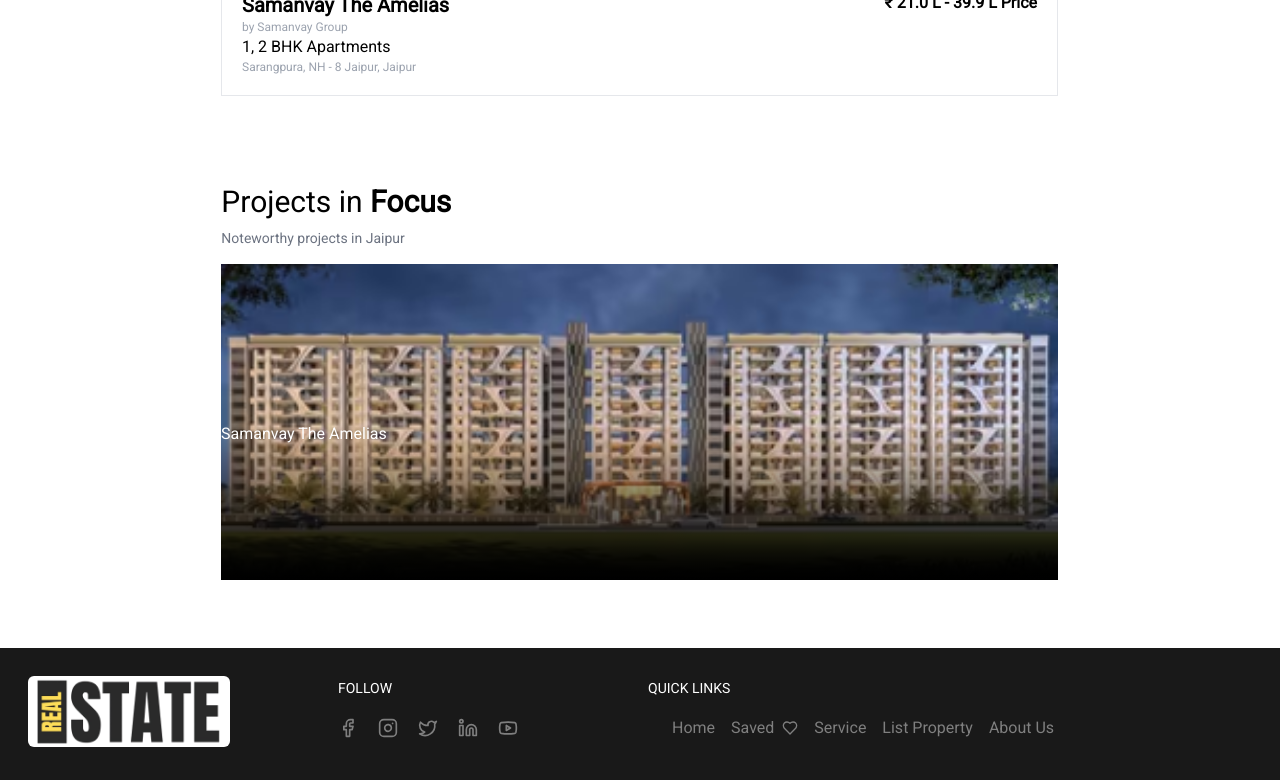
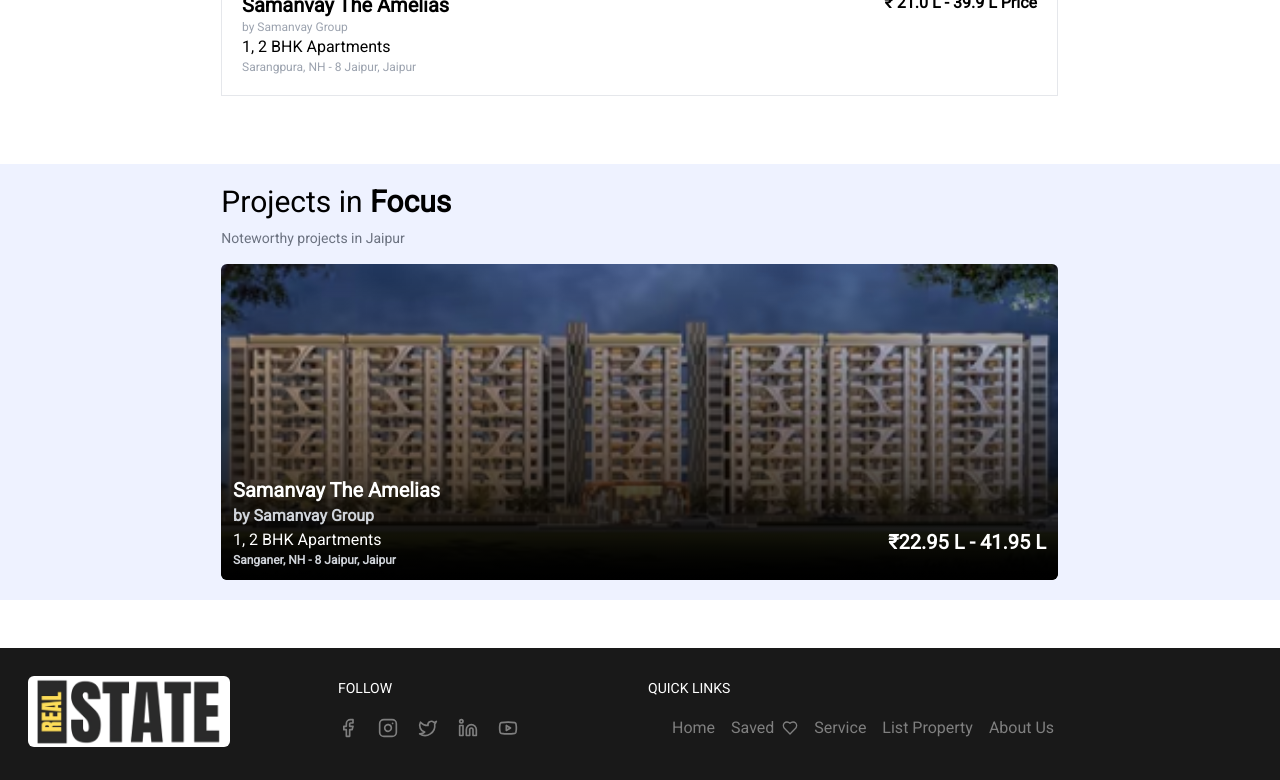
Before and after one commit to teamparmjeet/house, a Next.js app: page / in a window 1280 px wide. Shown: the part 1502-2282 px from the top of the page. Built offline with nearby package versions, Linux system fonts and the light colour scheme.

Commit message:
initial commit

```diff
--- a/app/page.js
+++ b/app/page.js
@@ -9,7 +9,7 @@
 
       <Banner title=" Jaipur" />
 
-      <div className=' bg-gray-100'>
+      <div className=' bg-indigo-50'>
 
         <div className=' container lg:w-2/3 mx-auto py-5 lg:my-12'>
           <div className=' lg:mb-4 mb-2 px-2'>
@@ -33,7 +33,7 @@
         <TopProjectCard />
       </div>
 
-
+<div  className=' bg-indigo-50'>
       <div className=' container lg:w-2/3 mx-auto py-5 lg:my-12'>
         <div className=' lg:mb-4 mb-2 px-2'>
           <h2 className=' text-3xl'>Projects in <span className=' font-semibold'> Focus</span></h2>
@@ -42,7 +42,7 @@
         </div>
         <FocusCard />
       </div>
-
+      </div>
     </>
   )
 }
--- a/components/card/focus/Card.jsx
+++ b/components/card/focus/Card.jsx
@@ -29,17 +29,53 @@
         <>
 
 
-            <Carousel responsive={responsive} autoPlay removeArrowOnDeviceType={["tablet", "mobile"]}>
+            <Carousel responsive={responsive}  infinite={true} autoPlay removeArrowOnDeviceType={["tablet", "mobile"]}>
                 <div className=" mx-2">
-                    <div className=" relative">
-                        <Image className='object-cover  w-full' src="/image/samanvay_the_amelias-sarangpura-jaipur-samanvay_group.avif" width={500} height={250} />
-                        <div className=' absolute bottom-0 bg-gradient-to-b from-transparent to-black  h-1/2  w-full text-white '>
-                           <h1>Samanvay The Amelias</h1>
+                    <div className=" relative rounded-md overflow-hidden">
+                        <Image alt='' className='object-cover  w-full' src="/image/samanvay_the_amelias-sarangpura-jaipur-samanvay_group.avif" width={400} height={141} />
+                        <div className=' absolute bottom-0 rounded-md top-0 bg-gradient-to-b from-transparent to-black    w-full text-white '>
+                          <div className=' absolute bottom-0 left-0 right-0 p-3'>
+                          <h1 className=' text-xl font-semibold'>Samanvay The Amelias</h1>
+                            <p className='text-gray-300 font-semibold'>by Samanvay Group</p>
+
+                            <div className="flex justify-between">
+                                <div>
+                                    <h6> 1, 2 BHK Apartments</h6>
+
+                                    <p className=' text-xs text-gray-300 font-semibold'>Sanganer, NH - 8 Jaipur, Jaipur</p>
+                                </div>
+                                <div className=' font-semibold text-xl'>₹22.95 L - 41.95 L</div>
+                            </div>
+                          </div>
                         </div>
                     </div>
 
 
                 </div>
+
+                <div className=" mx-2">
+                    <div className=" relative rounded-md overflow-hidden">
+                        <Image alt='' className='object-cover  w-full' src="/image/samanvay_the_amelias-sarangpura-jaipur-samanvay_group.avif" width={400} height={141} />
+                        <div className=' absolute bottom-0 rounded-md top-0 bg-gradient-to-b from-transparent to-black    w-full text-white '>
+                          <div className=' absolute bottom-0 left-0 right-0 p-3'>
+                          <h1 className=' text-xl font-semibold'>Samanvay The Amelias</h1>
+                            <p className='text-gray-300 font-semibold'>by Samanvay Group</p>
+
+                            <div className="flex justify-between">
+                                <div>
+                                    <h6> 1, 2 BHK Apartments</h6>
+
+                                    <p className=' text-xs text-gray-300 font-semibold'>Sanganer, NH - 8 Jaipur, Jaipur</p>
+                                </div>
+                                <div className=' font-semibold text-xl'>₹22.95 L - 41.95 L</div>
+                            </div>
+                          </div>
+                        </div>
+                    </div>
+
+
+                </div>
+
             </Carousel>
 
         </>
--- a/components/card/spotlight/Card.jsx
+++ b/components/card/spotlight/Card.jsx
@@ -29,11 +29,11 @@
         <>
 
 
-            <Carousel responsive={responsive} autoPlay removeArrowOnDeviceType={["tablet", "mobile"]}>
+            <Carousel responsive={responsive} infinite={true} autoPlay removeArrowOnDeviceType={["tablet", "mobile"]}>
                 <div className="rounded-xl mx-2 bg-gradient-to-b from-indigo-200 to-red-100 grid lg:grid-cols-7  ">
                     <div className="lg:col-span-2 flex flex-col justify-between lg:h-80  p-5 ">
                         <div className=' flex items-center gap-4'>
-                            <Image src="/image/medium.avif" className=' rounded-md' width={80} height={80} />
+                            <Image alt='' src="/image/medium.avif" className=' rounded-md' width={80} height={80} />
                             <h2 className=' text-lg font-semibold'>vinayak buildersand developers</h2>
                         </div>
                         <div>
@@ -48,14 +48,14 @@
                         <button className=' bg-[#5e23dc] text-white rounded-md px-4 py-2 w-full font-medium'>Contact</button>
                     </div>
                     <div className="lg:col-span-5 ">
-                        <Image className='object-cover lg:h-80 h-52 rounded-lg  w-full' src="/image/the_century_garden-bhankrota-jaipur-century.avif" width={500} height={500} />
+                        <Image alt='' className='object-cover lg:h-80 h-52 rounded-lg  w-full' src="/image/the_century_garden-bhankrota-jaipur-century.avif" width={500} height={500} />
                     </div>
                 </div>
 
                 <div className="rounded-xl mx-2 bg-gradient-to-b from-indigo-200 to-red-100 grid lg:grid-cols-7  ">
                     <div className="lg:col-span-2 flex flex-col justify-between lg:h-80  p-5 ">
                         <div className=' flex items-center gap-4'>
-                            <Image src="/image/medium.avif" className=' rounded-md' width={80} height={80} />
+                            <Image alt='' src="/image/medium.avif" className=' rounded-md' width={80} height={80} />
                             <h2 className=' text-lg font-semibold'>vinayak buildersand developers</h2>
                         </div>
                         <div>
@@ -70,29 +70,7 @@
                         <button className=' bg-[#5e23dc] text-white rounded-md px-4 py-2 w-full font-medium'>Contact</button>
                     </div>
                     <div className="lg:col-span-5 ">
-                        <Image className='object-cover lg:h-80 h-52 rounded-lg  w-full' src="/image/the_century_garden-bhankrota-jaipur-century.avif" width={500} height={500} />
-                    </div>
-                </div>
-
-                <div className="rounded-xl mx-2 bg-gradient-to-b from-indigo-200 to-red-100 grid lg:grid-cols-7  ">
-                    <div className="lg:col-span-2 flex flex-col justify-between lg:h-80  p-5 ">
-                        <div className=' flex items-center gap-4'>
-                            <Image src="/image/medium.avif" className=' rounded-md' width={80} height={80} />
-                            <h2 className=' text-lg font-semibold'>vinayak buildersand developers</h2>
-                        </div>
-                        <div>
-                            <h2 className=' text-lg font-bold'>Vinayak Royal Crysta</h2>
-                            <p className=' text-sm text-gray-500'>Bhankrota, NH - 8 Jaipur, Jaipur</p>
-
-                        </div>
-                        <div>
-                            <h2 className=' text-lg font-bold '>₹ 21.0 L - 35.0 L</h2>
-                            <p className=' text-sm text-gray-500'>1, 2 BHK Apartments</p>
-                        </div>
-                        <button className=' bg-[#5e23dc] text-white rounded-md px-4 py-2 w-full font-medium'>Contact</button>
-                    </div>
-                    <div className="lg:col-span-5 ">
-                        <Image className='object-cover lg:h-80 h-52 rounded-lg  w-full' src="/image/the_century_garden-bhankrota-jaipur-century.avif" width={500} height={500} />
+                        <Image alt='' className='object-cover lg:h-80 h-52 rounded-lg  w-full' src="/image/the_century_garden-bhankrota-jaipur-century.avif" width={500} height={500} />
                     </div>
                 </div>
             </Carousel>
--- a/components/card/top-project/card.jsx
+++ b/components/card/top-project/card.jsx
@@ -29,10 +29,10 @@
         <>
 
 
-            <Carousel responsive={responsive} autoPlay removeArrowOnDeviceType={["tablet", "mobile"]}>
+            <Carousel responsive={responsive} infinite={true} autoPlay removeArrowOnDeviceType={["tablet", "mobile"]}>
                 <div className=" mx-2">
                     <div className="">
-                        <Image className='object-cover  w-full' src="/image/samanvay_the_amelias-sarangpura-jaipur-samanvay_group.avif" width={500} height={250} />
+                        <Image alt='' className='object-cover  w-full' src="/image/samanvay_the_amelias-sarangpura-jaipur-samanvay_group.avif" width={500} height={250} />
                     </div>
                     <div className=" flex flex-col justify-between  p-5 border  bg-white">
 
@@ -52,6 +52,8 @@
                     </div>
 
                 </div>
+
+
             </Carousel>
 
         </>
```
